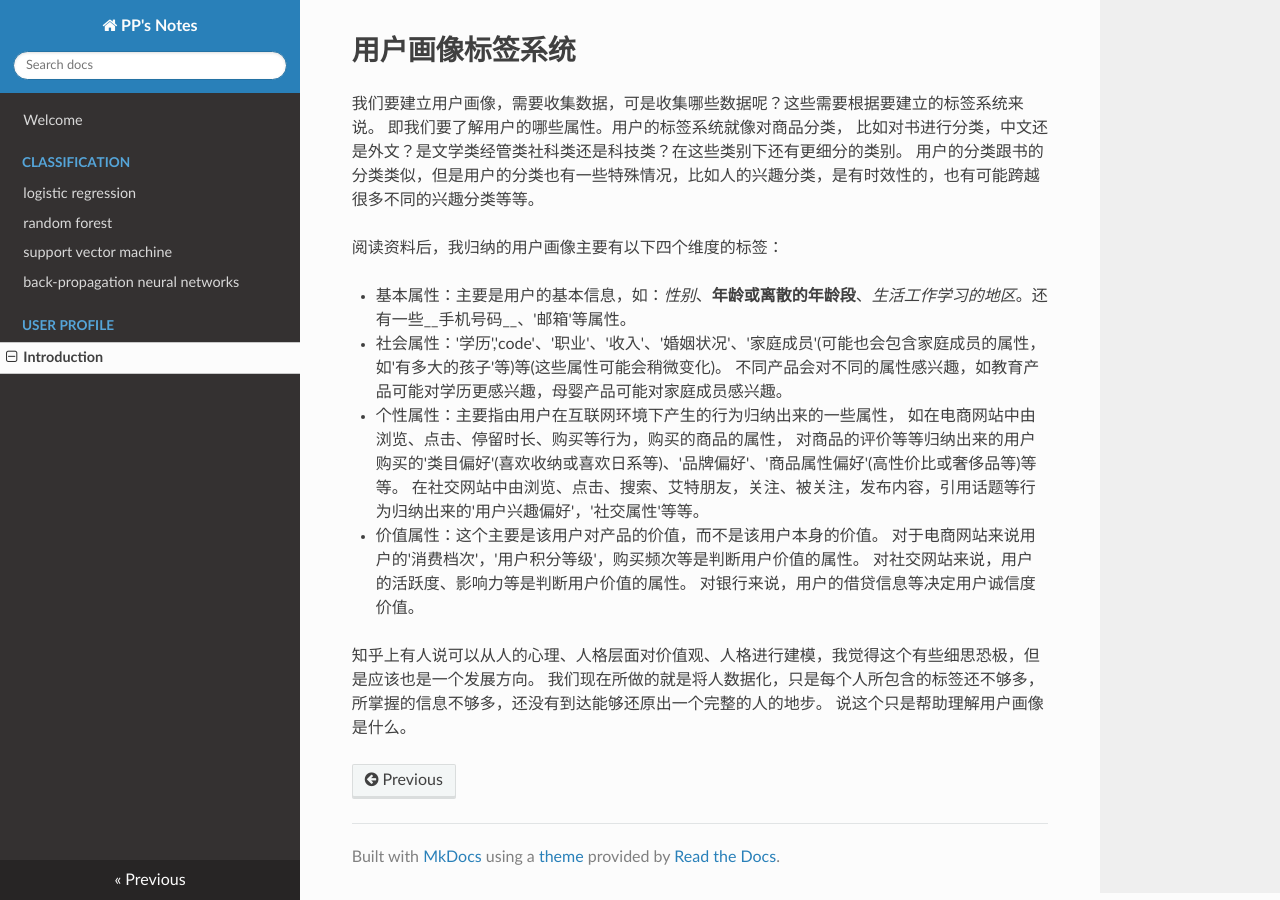
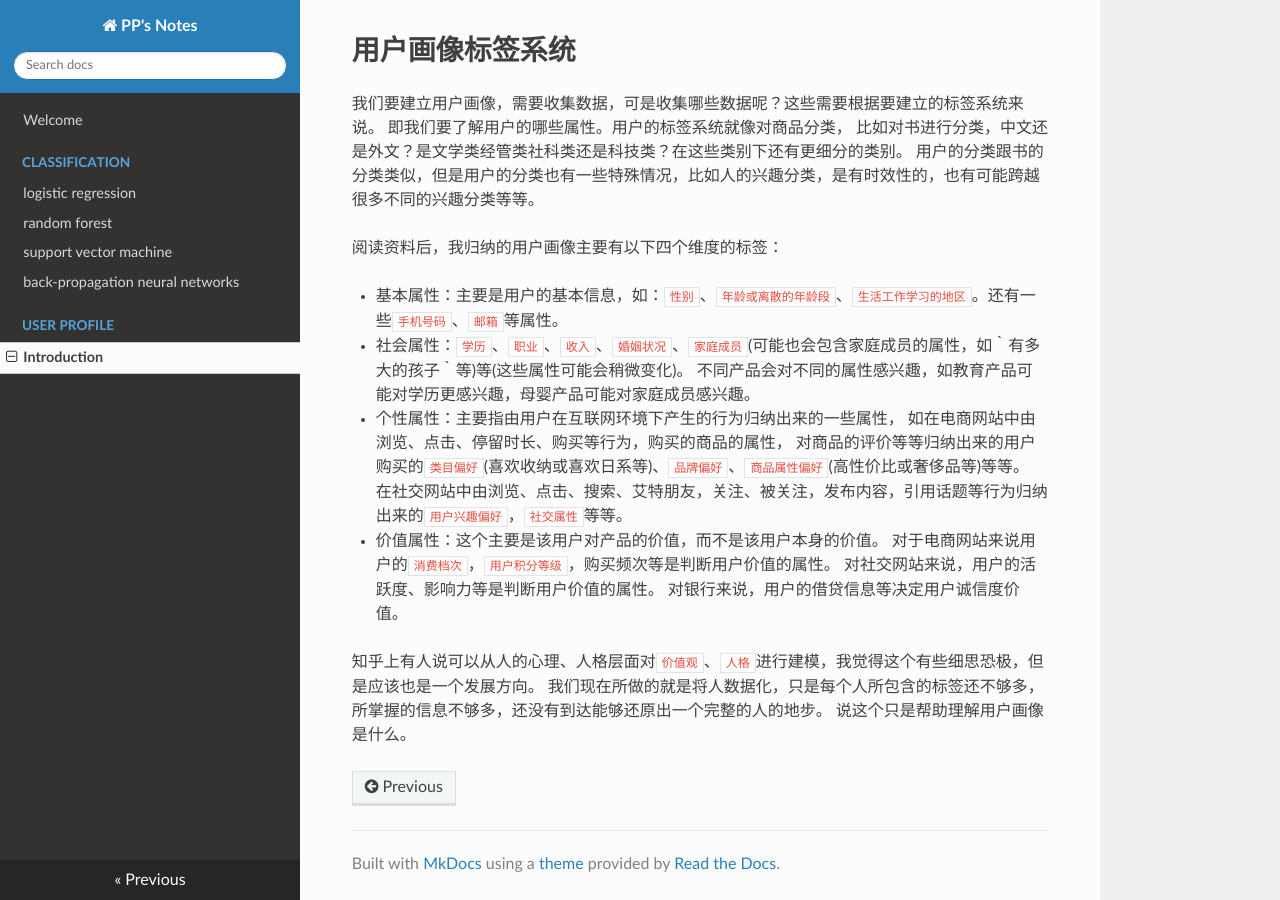
Before and after one commit to NobodyKnowsPP/pp-blog, an MkDocs documentation site: the page built from docs/UserProfile/Introduction.md, in a window 1280 px wide and 900 px high, scrolled down 1533 px. Built offline with MkDocs 1.6.1, drawn with Linux system fonts in a browser that asks for light colours; nearby versions of some CDN libraries; old or Windows-style settings are respelled for this version of MkDocs.

Commit message:
add Introduction

```diff
--- a/docs/UserProfile/Introduction.md
+++ b/docs/UserProfile/Introduction.md
@@ -65,18 +65,18 @@ tricks:知乎上的一个例子，说罗振宇在《时间的朋友》跨年演
 
 阅读资料后，我归纳的用户画像主要有以下四个维度的标签：
 
-- 基本属性：主要是用户的基本信息，如：*性别*、**年龄或离散的年龄段**、_生活工作学习的地区_。还有一些__手机号码__、'邮箱'等属性。
-- 社会属性：'学历','code'、'职业'、'收入'、'婚姻状况'、'家庭成员'(可能也会包含家庭成员的属性，如'有多大的孩子'等)等(这些属性可能会稍微变化)。
+- 基本属性：主要是用户的基本信息，如：`性别`、`年龄或离散的年龄段`、`生活工作学习的地区`。还有一些`手机号码`、`邮箱`等属性。
+- 社会属性：`学历`、`职业`、`收入`、`婚姻状况`、`家庭成员`(可能也会包含家庭成员的属性，如｀有多大的孩子｀等)等(这些属性可能会稍微变化)。
 不同产品会对不同的属性感兴趣，如教育产品可能对学历更感兴趣，母婴产品可能对家庭成员感兴趣。
 - 个性属性：主要指由用户在互联网环境下产生的行为归纳出来的一些属性，
 如在电商网站中由浏览、点击、停留时长、购买等行为，购买的商品的属性，
-对商品的评价等等归纳出来的用户购买的'类目偏好'(喜欢收纳或喜欢日系等)、'品牌偏好'、'商品属性偏好'(高性价比或奢侈品等)等等。
-在社交网站中由浏览、点击、搜索、艾特朋友，关注、被关注，发布内容，引用话题等行为归纳出来的'用户兴趣偏好'，'社交属性'等等。
+对商品的评价等等归纳出来的用户购买的`类目偏好`(喜欢收纳或喜欢日系等)、`品牌偏好`、`商品属性偏好`(高性价比或奢侈品等)等等。
+在社交网站中由浏览、点击、搜索、艾特朋友，关注、被关注，发布内容，引用话题等行为归纳出来的`用户兴趣偏好`，`社交属性`等等。
 - 价值属性：这个主要是该用户对产品的价值，而不是该用户本身的价值。
-对于电商网站来说用户的'消费档次'，'用户积分等级'，购买频次等是判断用户价值的属性。
+对于电商网站来说用户的`消费档次`，`用户积分等级`，购买频次等是判断用户价值的属性。
 对社交网站来说，用户的活跃度、影响力等是判断用户价值的属性。
 对银行来说，用户的借贷信息等决定用户诚信度价值。
 
-知乎上有人说可以从人的心理、人格层面对价值观、人格进行建模，我觉得这个有些细思恐极，但是应该也是一个发展方向。
+知乎上有人说可以从人的心理、人格层面对`价值观`、`人格`进行建模，我觉得这个有些细思恐极，但是应该也是一个发展方向。
 我们现在所做的就是将人数据化，只是每个人所包含的标签还不够多，所掌握的信息不够多，还没有到达能够还原出一个完整的人的地步。
 说这个只是帮助理解用户画像是什么。
```
